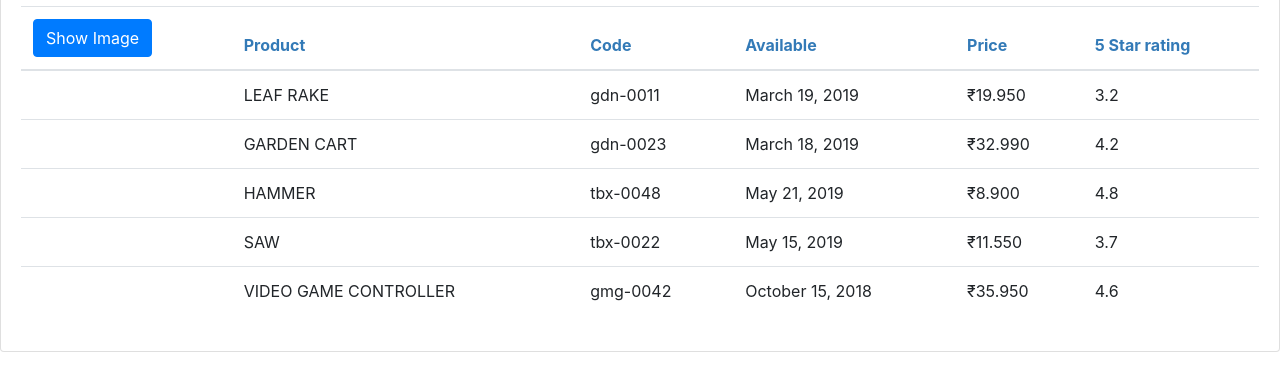
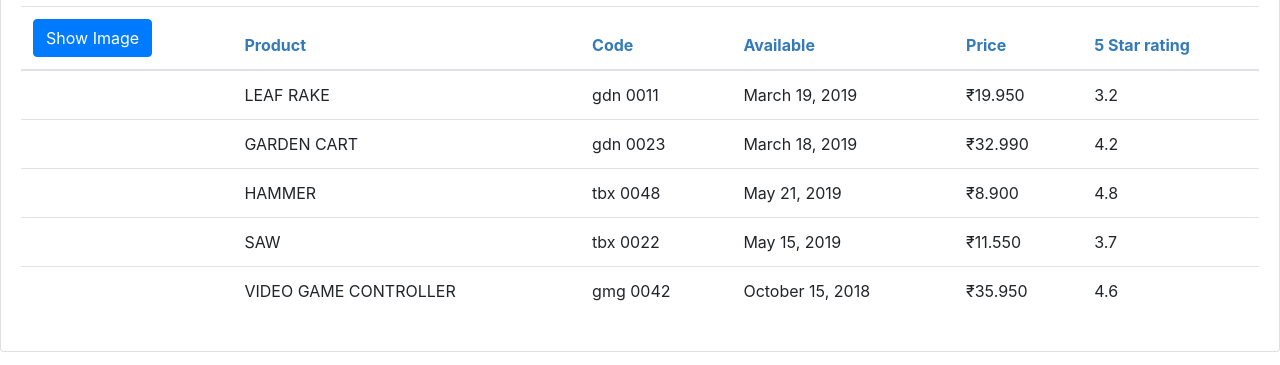
Before and after one commit to manojsoni53/Angular-GettingStarted-master, an Angular app: page / in a window 1280 px wide. Shown: the part 218-583 px from the top of the page. Built offline with nearby package versions, Linux system fonts and the light colour scheme.

Commit message:
customPipe implemented

```diff
--- a/src/app/app.module.ts
+++ b/src/app/app.module.ts
@@ -4,11 +4,13 @@
 
 import { AppComponent } from './app.component';
 import { ProductListComponent } from './products/product-list.component';
+import { ConvertedToSpacesPipe } from './shared/convert-to-space.pipe';
 
 @NgModule({
   declarations: [
     AppComponent,
-    ProductListComponent
+    ProductListComponent,
+    ConvertedToSpacesPipe
   ],
   imports: [
     BrowserModule,
--- a/src/app/products/product-list.component.html
+++ b/src/app/products/product-list.component.html
@@ -42,7 +42,7 @@
                             [style.margin.px]='imageMargin'>
                         </td>
                         <td>{{product.productName | uppercase}}</td>
-                        <td>{{product.productCode | lowercase}}</td>
+                        <td>{{product.productCode | lowercase | convertToSpaces:'-'}}</td>
                         <td>{{product.releaseDate}}</td>
                         <td>{{product.price | currency:'INR':'symbol':'1.3-4'}}</td>
                         <td>{{product.starRating}}</td>
--- /dev/null
+++ b/src/app/shared/convert-to-space.pipe.ts
@@ -0,0 +1,10 @@
+import { Pipe, PipeTransform } from '@angular/core';
+
+@Pipe({
+    name:'convertToSpaces'
+})
+export class ConvertedToSpacesPipe implements PipeTransform{
+    transform(value:string, character:string): string{
+        return value.replace(character,' ');
+    }
+}
```
